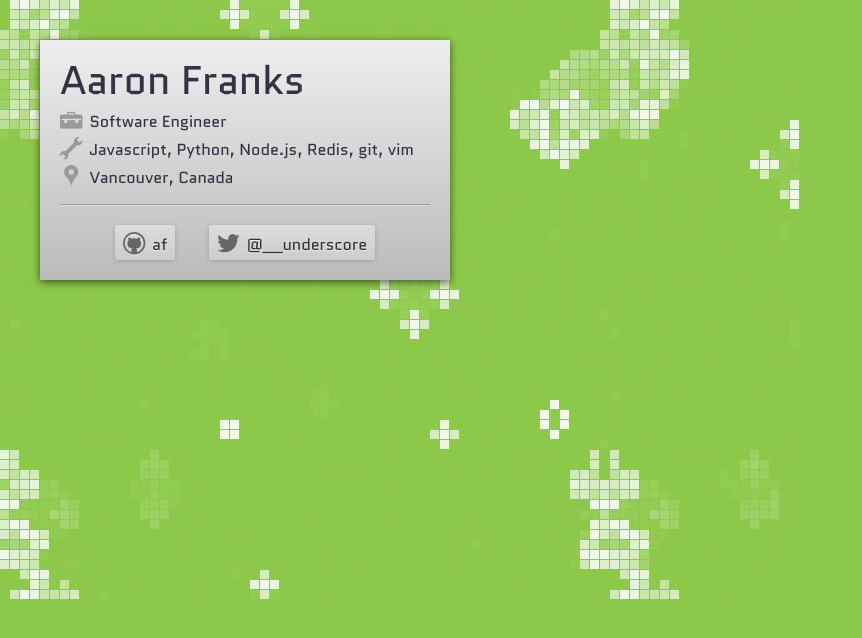
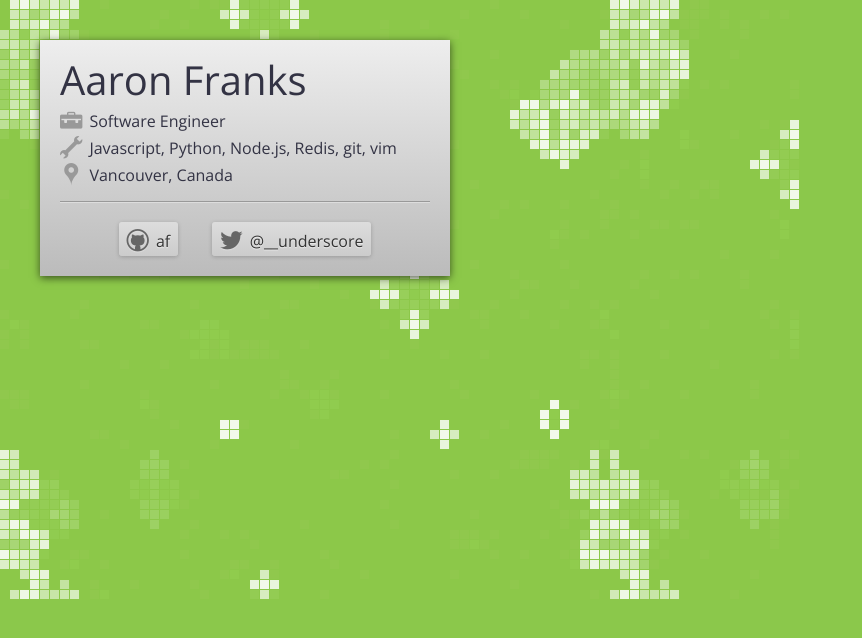
Before and after one commit to af/af.github.com, a Jekyll site: the page built from index.html, in a window 1280 px wide. Shown: the top 638 px of the page, without its empty margins (0-862 px from the left). Built offline with Jekyll 4.4.1, drawn with Linux system fonts in a browser that asks for light colours.

Commit message:
Replace Quantico with Open Sans.

```diff
--- a/_layouts/base.html
+++ b/_layouts/base.html
@@ -2,7 +2,7 @@
 <html lang="en">
 <head>
     <meta charset="utf-8" />
-    <link href="http://fonts.googleapis.com/css?family=Quantico:400,400italic" rel="stylesheet" type="text/css">
+    <link href='http://fonts.googleapis.com/css?family=Open+Sans:300italic,400italic,300,600,400' rel='stylesheet' type='text/css'>
     <link href="/css/main.css" rel="stylesheet" type="text/css">
     <meta name="viewport" content="width=320">
     <link href="http://aaronfranks.com/atom.xml" rel="alternate" title="Aaron Franks" type="application/atom+xml" />
--- a/css/main.css
+++ b/css/main.css
@@ -6,13 +6,13 @@
   font-style: normal;
 }
 body {
-  font-family: Quantico, sans-serif;
+  font-family: 'Open Sans', sans-serif;
   color: #334;
   background: #8bc84b;
   margin: 0;
 }
 h1 {
-  font: normal 40px Quantico;
+  font: normal 40px 'Open Sans';
   margin: 0 0 5px;
   line-height: 1;
 }
--- a/css/main.styl
+++ b/css/main.styl
@@ -22,13 +22,13 @@
 
 // Site CSS:
 body
-  font-family: Quantico, sans-serif
+  font-family: 'Open Sans', sans-serif
   color: #334
   background: #8BC84B
   margin:0
 
 h1
-  font: normal 40px Quantico
+  font: normal 40px 'Open Sans'
   margin: 0 0 5px
   line-height: 1
 
```
